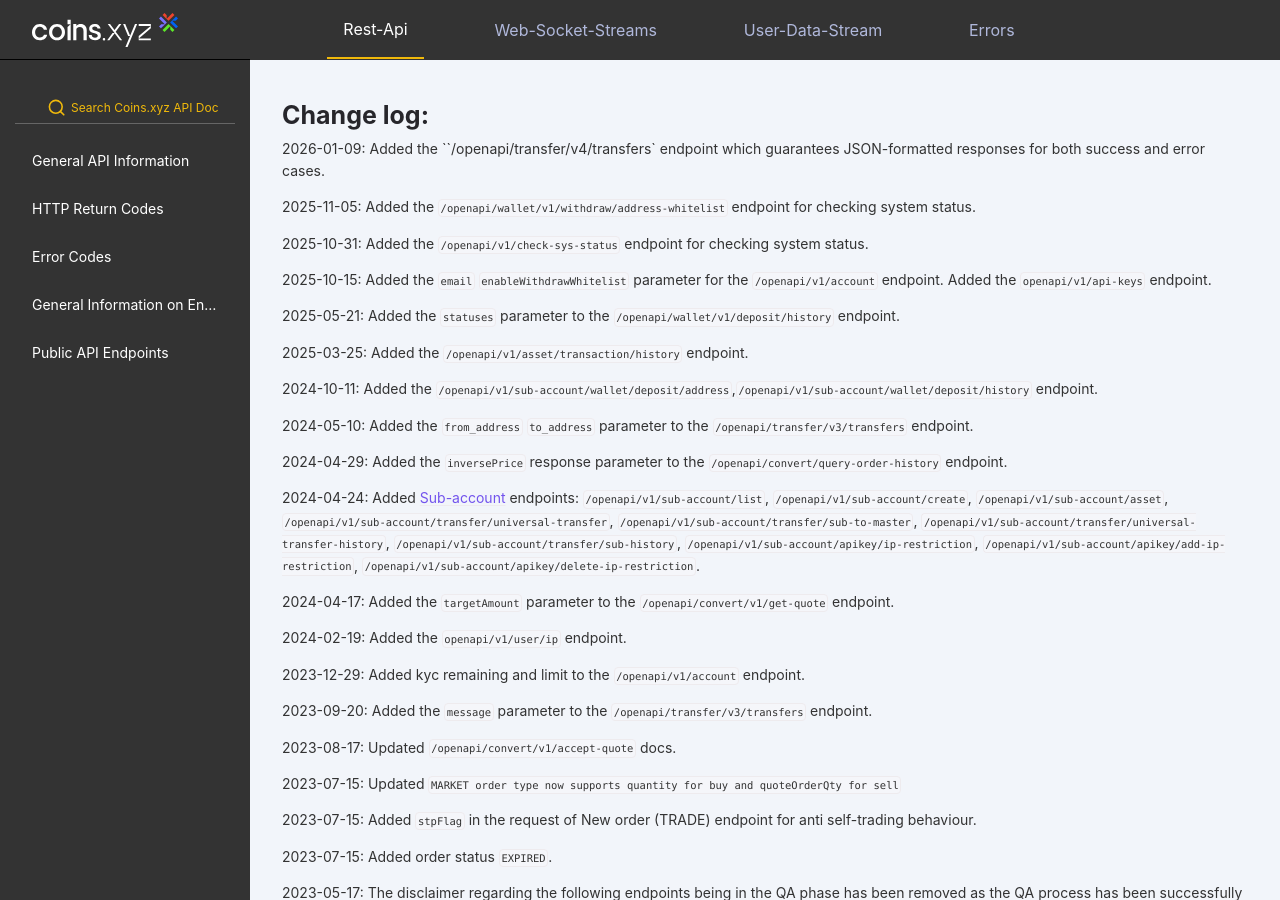
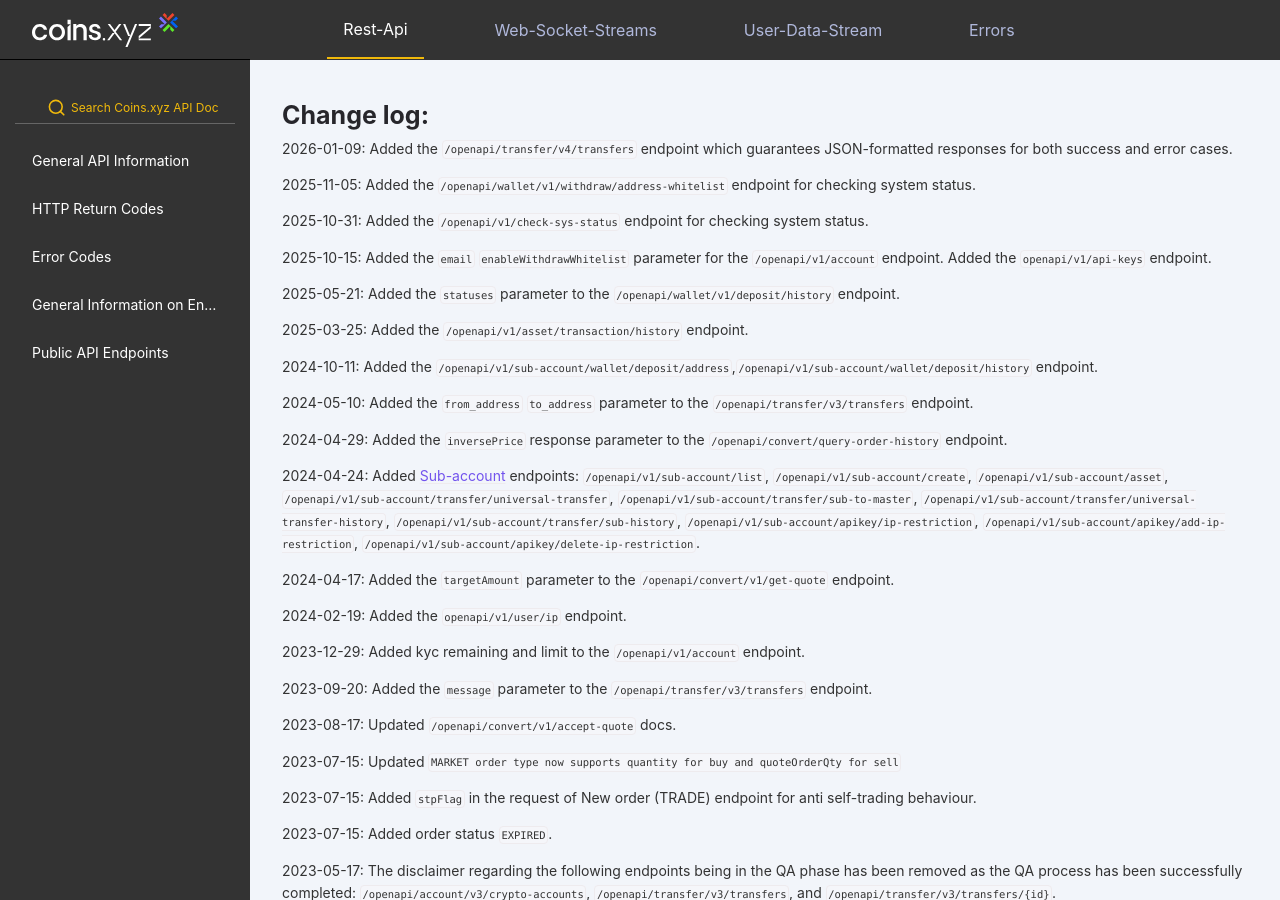
Before and after one commit to coins-docs/xyz, a Jekyll site: the page built from docs/rest-api.md, in a window 1280 px wide and 900 px high. Built offline with Jekyll 4.4.1, drawn with Linux system fonts in a browser that asks for light colours.

Commit message:
Fix formatting for change log entry

```diff
--- a/docs/rest-api.md
+++ b/docs/rest-api.md
@@ -7,7 +7,7 @@ nav: sidebar/rest-api.html
 ---
 
 # Change log:
-2026-01-09: Added the ``/openapi/transfer/v4/transfers` endpoint which guarantees JSON-formatted responses for both success and error cases.
+2026-01-09: Added the `/openapi/transfer/v4/transfers` endpoint which guarantees JSON-formatted responses for both success and error cases.
 
 2025-11-05: Added the `/openapi/wallet/v1/withdraw/address-whitelist` endpoint for checking system status.
 
```
